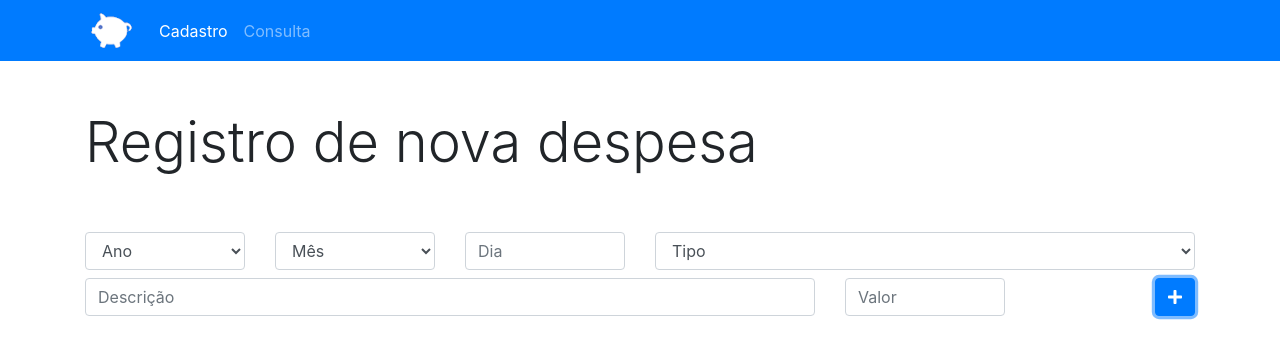
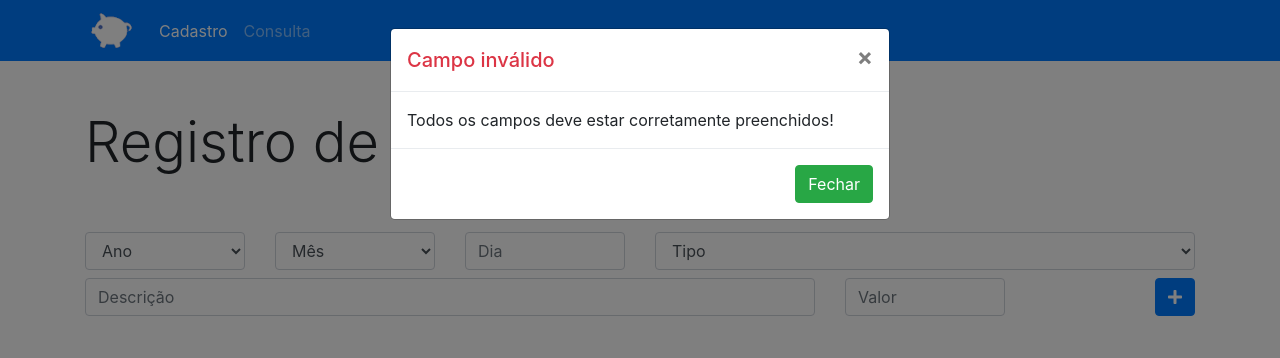
Before and after one commit to italosilva02/appOrcamentoPessoal, a plain HTML site: page index.html in a window 1280 px wide. Both pictures are taken after a click on the button 1175 px from the left and 297 px from the top of the page. Drawn offline with nearby package versions, Linux system fonts and the light colour scheme.

Commit message:
Corrigindo modal do campo de validação

```diff
--- a/index.html
+++ b/index.html
@@ -111,6 +111,29 @@
         </div>
       </div>
     </div>
-  </body>
+
+<!-- Modal -->
+<!--Sucesso-->
+
+<div class="modal fade" id="registrarDespesa" tabindex="-1" aria-labelledby="exampleModalLabel" aria-hidden="true">
+  <div class="modal-dialog">
+    <div class="modal-content">
+      <div id="texto_modal">
+        <h5 class="modal-title" id="modal_titulo">Registro inserido</h5>
+        <button type="button" class="close" data-dismiss="modal" aria-label="Close">
+          <span aria-hidden="true">&times;</span>
+        </button>
+      </div>
+      <div class="modal-body" id="modal_conteudo">
+      </div>
+      <div class="modal-footer">
+        <button type="button" class="btn btn-success" data-dismiss="modal">Fechar</button>
+      </div>
+    </div>
+  </div>
+</div>
+
+
+</body>
 
 </html>
--- a/js/app.js
+++ b/js/app.js
@@ -58,15 +58,22 @@ function cadastrarDespesas(){
     )
 
 
+
+
      if (despesa.validarDados()){
-        //db.gravar(despesa)
-        //Dialogo de sucesso
-        console.log('Dados Validos')
+        db.gravar(despesa)
+        document.getElementById('modal_titulo').innerHTML = 'Registro inserido'
+        document.getElementById('texto_modal').className = 'modal-header text-success'
+        document.getElementById('modal_conteudo').innerHTML = 'Depesa foi cadastrada com sucesso!'
+        $('#registrarDespesa').modal('show')
+
+
     } else{
         //Dialogo de error
-        console.log('Dados Invalidos')
+        document.getElementById('modal_titulo').innerHTML = 'Campo inválido'
+        document.getElementById('texto_modal').className = 'modal-header text-danger'
+        document.getElementById('modal_conteudo').innerHTML = 'Todos os campos deve estar corretamente preenchidos!'
+        $('#registrarDespesa').modal('show')
+
     }
-
-
-
 }
```
